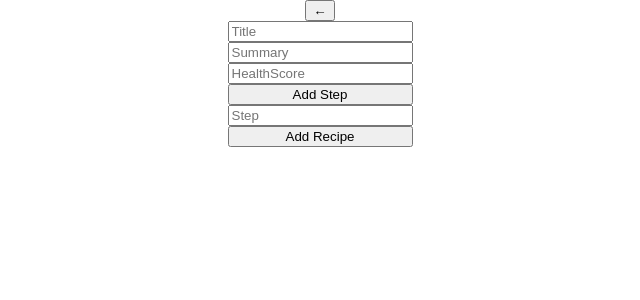
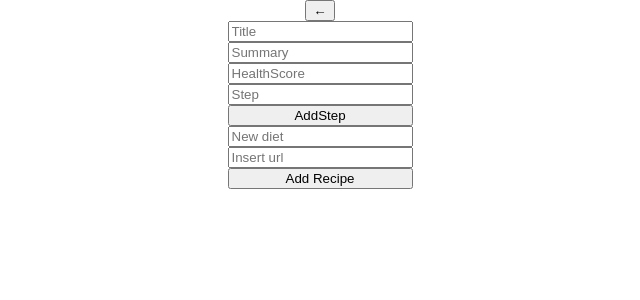
Before and after one commit to riverofrancisco/ProyectoIndividual, a React (Create React App) app in the folder client/: page /home/creationform in a window 1280 px wide. Shown: the top 300 px of the page, without its empty margins (320-960 px from the left). Built offline with nearby package versions, Linux system fonts and the light colour scheme.

Commit message:
Form with steps commit

```diff
--- a/client/src/App.js
+++ b/client/src/App.js
@@ -21,6 +21,7 @@ function App() {
           exact path = '/'
           component={Welcomepage}
           />
+
 {/*
           <Route
           path = '/home'
@@ -31,11 +32,6 @@ function App() {
           exact path = '/home'
           component={Cards}
           />
-
-{/*           <Route
-          path = '/home/diets'
-          component={Diets}
-          /> recorda buscar metodo history de react router dom*/}
 
           <Route
           path = '/home/recipedetail/:id'
--- a/client/src/Components/Cards.css
+++ b/client/src/Components/Cards.css
@@ -3,3 +3,10 @@
     flex-wrap: wrap;
     justify-content: center;
   }
+
+  .nav {
+    display: flex;
+    flex-direction: row;
+    align-items: flex-start;
+    justify-content: space-around;
+  }
--- a/client/src/Components/Cards.jsx
+++ b/client/src/Components/Cards.jsx
@@ -45,9 +45,9 @@ export default function Cards(){
   return (
         <div className = 'cards'>
 
-          <div>
+
           <Navbar setOrder={setOrder}/>
-          </div>
+
 
 
           {currentRecipes.map((r) => {return (<Card
--- a/client/src/Components/Form.css
+++ b/client/src/Components/Form.css
@@ -11,3 +11,7 @@
     align-items: center;
     justify-content: center;
 }
+
+.danger {
+    border: red 1px solid;
+}
--- a/client/src/Components/Form.jsx
+++ b/client/src/Components/Form.jsx
@@ -17,40 +17,137 @@ const [input, setInput] = useState({
     diets: [],
     image: '',
 })
+const [currentStep, setCurrentStep] = useState({description: ''})
 const [error, setError] = useState('');
 
 //// VALIDATIONS ///////
-function validateHS(value) {
-    setError('');
+function validateHS(e) {//Numero entre 1 y 100
+    const {value, name} = e.target;
+
     if(value > 100 || value <= 0) {//chequear si no hay error, limpiar el error.
-      console.log(`${value} entro al if`)
+      console.log(`${value} no cumple con el HS`)
       setError('El healthScore debe ser un número entre el 1 y el 100');
     } else {
       setError('')
+      setInput({
+        ...input,
+        [name] : value
+      })
+    }
+  };
+
+  function validateTitle(e) {//No puede tener simbolos.
+    const {value, name} = e.target;
+
+    if(/[^()[\\]{}*&^%$#@!]+/.test(value)) {//chequear si no hay error, limpiar el error.
+      console.log(`${value} no cumple con el TitLe`)
+      setError('El titulo debe estar compuesto sólo por letras y números');
+    } else {
+      setError('')
+      setInput({
+        ...input,
+        [name] : value
+      })
+    }
+  };
+
+  function validateImage(event) {//debe ser una url.
+    const {value, name} = event.target;
+
+    if(/[-a-zA-Z0-9@:%._\+~#=]{1,256}\.[a-zA-Z0-9()]{1,6}\b([-a-zA-Z0-9()@:%_\+.~#?&//=]*)/.test(value)) {//chequear si no hay error, limpiar el error.
+      console.log(`${value} no cumple con el formato Image`)
+      setError('El valor ingresado en Image debe ser una URL');
+    } else {
+      setError('')
+      setInput({
+        ...input,
+        [name] : value
+      })
     }
   };
 
 //// HANDLES ///////
-const handleChange = (e) => {
-    const {value, name} = e.target;
-      if(name === 'healthScore'){
-        validateHS(input.healthScore)};
-    setInput({...input,
-                 [name]: value // Sintaxis ES6 para actualizar la key correspondiente
-             });
+const handleChange = (event) => {
+    const {value, name} = event.target;
+
+    if(name === 'currentStep'){
+            setCurrentStep({
+              description: value
+            })
+    } else {
+            setInput({...input,
+              [name]: value
+            });
+    }
 };
 
+const handleStepsChange = (event) => {
+  const steps = [...input.stepBYstep];
+  steps[event.target.id] = event.target.value;
 
-const addStep = (e) => {
   setInput({
     ...input,
+    stepBYstep: steps
   })
 }
 
 
+const Adder = (event) => {
+  const {name, value} = event.target;
+  if(name === 'AddStep'){
+    var step = currentStep;
+    setInput({
+      ...input,
+      stepBYstep: [...input.stepBYstep , step.description]
+    })
+    setCurrentStep({description: ''})
 
-const handleSubmit = () => {
-  console.log('Receta creada')
+  } else if (name === 'diets') {
+    setInput({
+      ...input,
+      [name]: [...name , value]
+    })
+  }
+}
+
+const Deleter = (e) => {
+  e.preventDefault();
+  const {id} = e.target;
+  console.log(id)
+  const tobeDeleted = document.getElementById(id[0]);
+  console.log(tobeDeleted);
+  let steps = [...input.stepBYstep];
+  console.log(steps);
+  let newSteps = steps.filter((element) => element !== tobeDeleted.value);
+  console.log(newSteps);
+  setInput({
+    ...input,
+    stepBYstep: newSteps
+  })
+}
+
+//// SUBMIT ///////
+const onSubmit = (event) => {
+  event.preventDefault();
+
+  fetch('http://localhost:3001/recipes',{
+    method: 'POST',
+    body: JSON.stringify(input),
+    headers: {
+      "Content-type": "application/json"
+    }
+  })
+
+  console.log('Receta creada');
+
+  setInput({
+  title: '',
+  summary: '',
+  healthScore: 0,
+  stepBYstep: [],
+  diets: [],
+  image: '',
+  })
 }
 
 
@@ -59,12 +156,12 @@ const handleSubmit = () => {
         <div className='inputs'>
         <button onClick={() => history.push('/home')}>←</button>
 
-        <form onSubmit={handleSubmit} className='creationForm'>
+        <form onSubmit={onSubmit} className='creationForm'>
             <input
                 name="title"
                 type="text"
                 value={input.name}
-                onChange={(e) => handleChange(e)}
+                onChange={(e) => validateTitle(e)}
                 placeholder="Title" />
              <input
                 name="summary"
@@ -72,19 +169,35 @@ const handleSubmit = () => {
                 value={input.name}
                 onChange={(e) => handleChange(e)}
                 placeholder="Summary" />
-             <input
+
+             <input className={error && 'danger'}
                 name="healthScore"
                 type="number"
                 value={input.name}
+                onChange={(e) => validateHS(e)}
+                placeholder="HealthScore" />
+
+            <input
+                name="currentStep"
+                type="text"
+                value={currentStep.description}
                 onChange={(e) => handleChange(e)}
-                placeholder="HealthScore" />
-            <input type="button" value="Add Step" onClick={addStep}/>
-             <input
-                name="stepBYstep"
-                type="text"
-                value={input.name}
-                onChange={handleChange}
                 placeholder="Step" />
+
+            <input type="button" name="AddStep" value="AddStep" onClick={Adder}/>
+
+                {input.stepBYstep.map((el,i) => (
+                  <div key={i}>
+                    <label htmlFor={i}>Step {i + 1}</label>
+                    <input
+                          name="stepBYstep"
+                          id={i}a
+                          type='text'
+                          value={el}
+                          onChange={(e) => handleStepsChange(e)} />
+                    <button id={i+'a'} onClick={(e) => Deleter(e)}> x </button>
+                  </div>
+                ))}
 
             {allDiets.map((diet) => {
               return (
@@ -93,14 +206,28 @@ const handleSubmit = () => {
                 <input
                 type='checkbox'
                 name='diets'
-                value='input.name'
-                onChange={handleChange}  />
+                value={input.name}
+                onChange={(e) => handleChange(e)}  />
                 </div>
 
               )
             })}
 
-           {!error ? null : <div>{error}</div>}
+              <input
+                name="diets"
+                type="text"
+                value={input.name}
+                onChange={(e) => handleChange(e)}
+                placeholder="New diet" />
+
+              <input
+                name="image"
+                type="text"
+                value={input.name}
+                onChange={(e) => validateImage(e)}
+                placeholder="Insert url" />
+
+            {!error ? null : <div>{error}</div>}
             <input type="submit" value="Add Recipe" />
         </form>
         </div>
--- a/client/src/Components/NavBar.jsx
+++ b/client/src/Components/NavBar.jsx
@@ -61,7 +61,7 @@ export default function Navbar({setOrder}){
                 <label>Filter by diet-type:</label>
                 <select onChange={(e)=> handleFilter(e)}>
                     <option>--- Choose a Diet</option>
-                    <option value='ALL'>All Diets</option>
+                    <option value='ALL'>Clear Filter</option>
                     {allDiets.map(d => {return (<option key={d} value={d} >{d}</option>)})}
                 </select>
             </div>
@@ -74,11 +74,11 @@ export default function Navbar({setOrder}){
                 </button>
             </div>
 
-            <div>
+{/*             <div>
             <Link to ='/home/diets'>
              Our Diets
             </Link>
-            </div>
+            </div> */}
 
             <SearchBar
             />
--- a/client/src/Components/RecipeDetail.jsx
+++ b/client/src/Components/RecipeDetail.jsx
@@ -26,21 +26,24 @@ useEffect(() => {
             <button onClick={() => history.push('/home')}>←</button>
 
 
-            <div >
+            <div>
                 <img src= {image} alt="PhotoHere" />
 
             <div className='card-title'>
                     <h1>{title}</h1>
                     <h2>Diets: {diets?.join(', ')}</h2>
             </div>
-           <div className='card-body'>
+            <div className='card-body'>
             <h3>HealthScore: {healthScore}</h3>
+
+            <p>{summary}</p>
+
+            <div>
                 <h4>Step by Step</h4>
-
-                <p>{summary}</p>
-
                 <ol>{stepBYstep?.map((step) => {return (<li key={step}>{step}</li>)})}
                 </ol>
+            </div>
+
 
             </div>
             </div>
```
Also changed, not shown: 1 other file (tests, documents, lock files or other folders).
